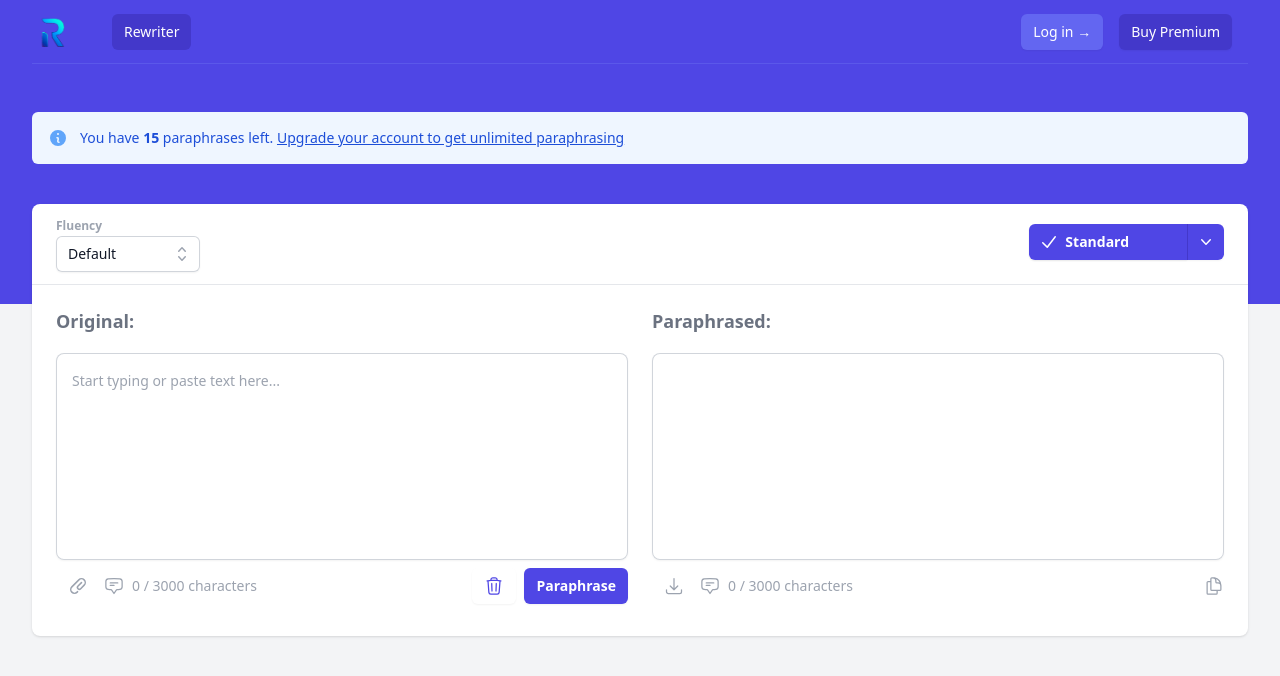
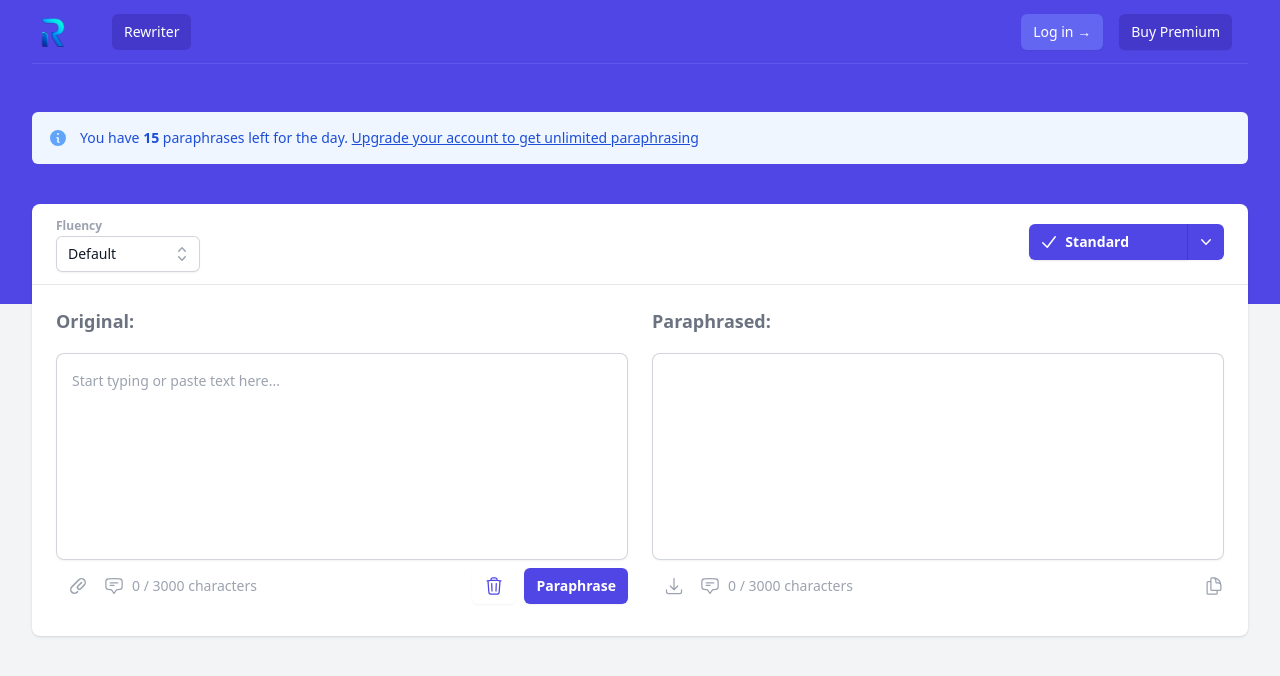
Before and after one commit to dv-i/rewriterpro, a React (Create React App) app: page / in a window 1280 px wide. Shown: the top 676 px of the page. Built offline with nearby package versions, Linux system fonts and the light colour scheme; a web font is replaced by a local one.

Commit message:
copy change

```diff
--- a/src/Alert.tsx
+++ b/src/Alert.tsx
@@ -28,7 +28,7 @@ export default function Alert({ counter, user }: AlertProps) {
 							{" "}
 							{MAX_TRIES - counter}{" "}
 						</span>{" "}
-						paraphrases left.{" "}
+						paraphrases left for the day.{" "}
 						<button className="font-medium text-blue-700 underline hover:text-blue-600">
 							Upgrade your account to get unlimited paraphrasing
 						</button>
```
